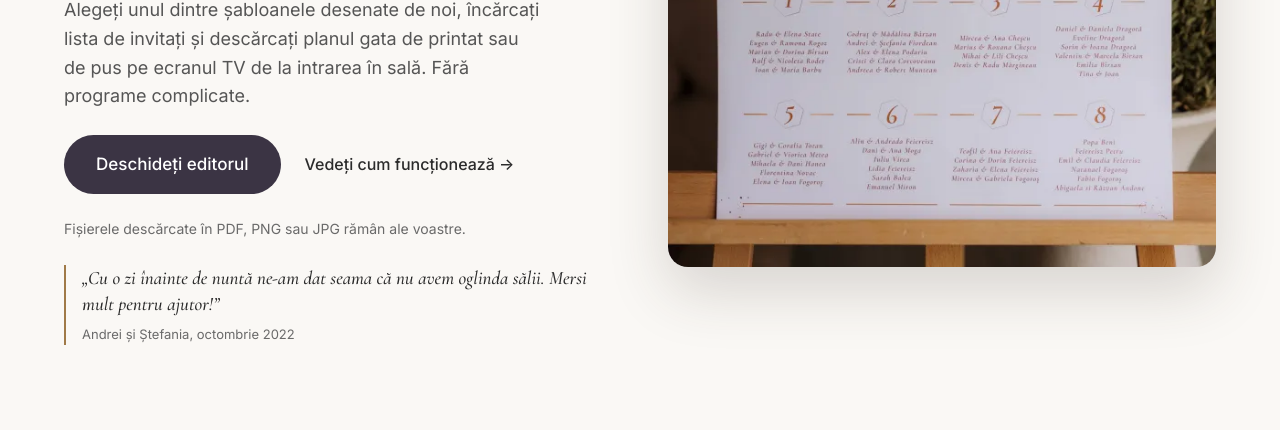
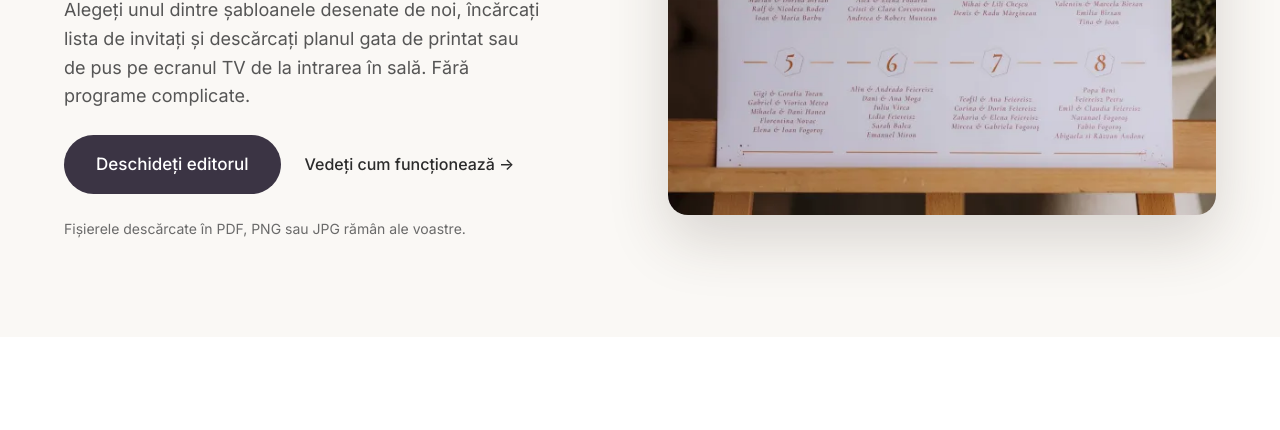
Before and after one commit to alexbirsan/oglindasalii-landing, a website: page index.html in a window 1280 px wide. Shown: the part 338-768 px from the top of the page. Drawn offline with Linux system fonts and the light colour scheme.

Commit message:
unnecessary hero qoute

```diff
--- a/css/style.css
+++ b/css/style.css
@@ -205,11 +205,6 @@ p { margin: 0; }
 @media (min-width: 768px) { .hero__copy { gap: 24px; } }
 .hero__actions { display: flex; flex-wrap: wrap; align-items: center; gap: 12px 24px; }
 .hero__note { font-size: 14px; color: var(--ink-muted); }
-.hero__quote { margin: 0; padding-left: 16px; border-left: 2px solid var(--gold); }
-.hero__quote blockquote { margin: 0; font-family: var(--serif); font-size: 19px; font-style: italic; line-height: 1.4; color: var(--ink); }
-.hero__quote blockquote p::before { content: '„'; }
-.hero__quote blockquote p::after { content: '”'; }
-.hero__quote figcaption { margin-top: 6px; font-size: 13px; color: var(--ink-muted); }
 .hero__media img {
   width: 100%; aspect-ratio: 4 / 3; object-fit: cover;
   border-radius: 16px; box-shadow: 0 24px 60px rgba(60, 50, 40, .18);
--- a/index.html
+++ b/index.html
@@ -143,11 +143,6 @@
             <a class="link-arrow" href="#cum-functioneaza" data-umami-event="cta-tutorial">Vedeți cum funcționează →</a>
           </div>
           <p class="hero__note">Fișierele descărcate în PDF, PNG sau JPG rămân ale voastre.</p>
-          <!-- One of the quotes from Design personalizat ("Ce spun mirii"); keep the two in sync -->
-          <figure class="hero__quote">
-            <blockquote><p>Cu o zi înainte de nuntă ne-am dat seama că nu avem oglinda sălii. Mersi mult pentru ajutor!</p></blockquote>
-            <figcaption>Andrei și Ștefania, octombrie 2022</figcaption>
-          </figure>
         </div>
         <div class="hero__media">
           <img src="img/oglinda-salii-sevalet-lemn-1200.webp" srcset="img/oglinda-salii-sevalet-lemn-600.webp 600w, img/oglinda-salii-sevalet-lemn-900.webp 900w, img/oglinda-salii-sevalet-lemn-1200.webp 1200w" sizes="(min-width: 1200px) 548px, (min-width: 960px) calc(50vw - 52px), calc(100vw - 40px)" width="1200" height="900" fetchpriority="high"
```
